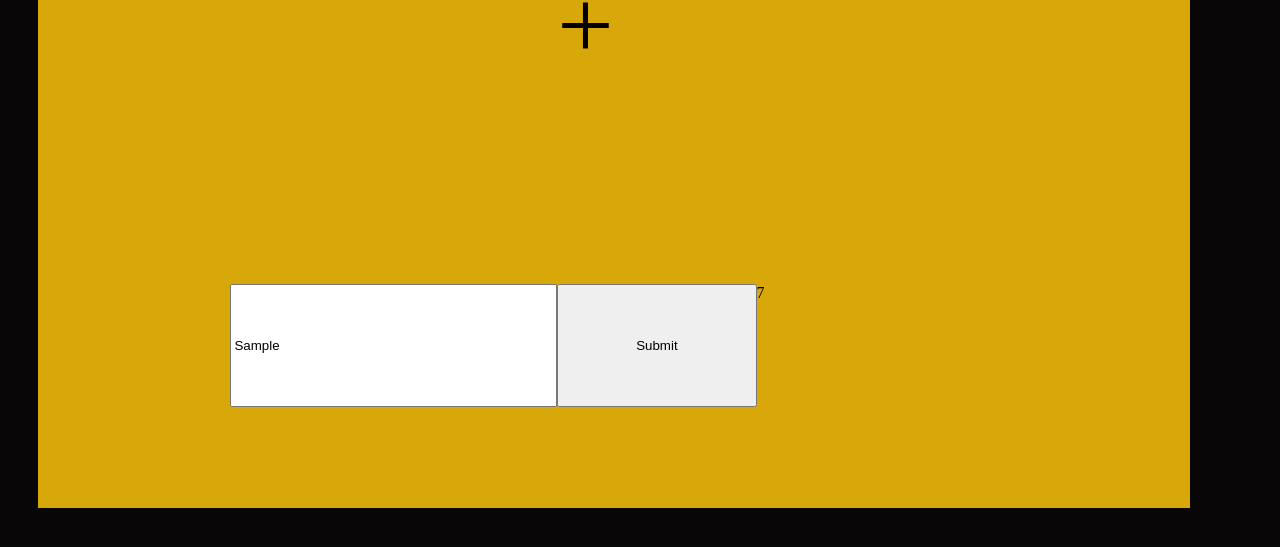
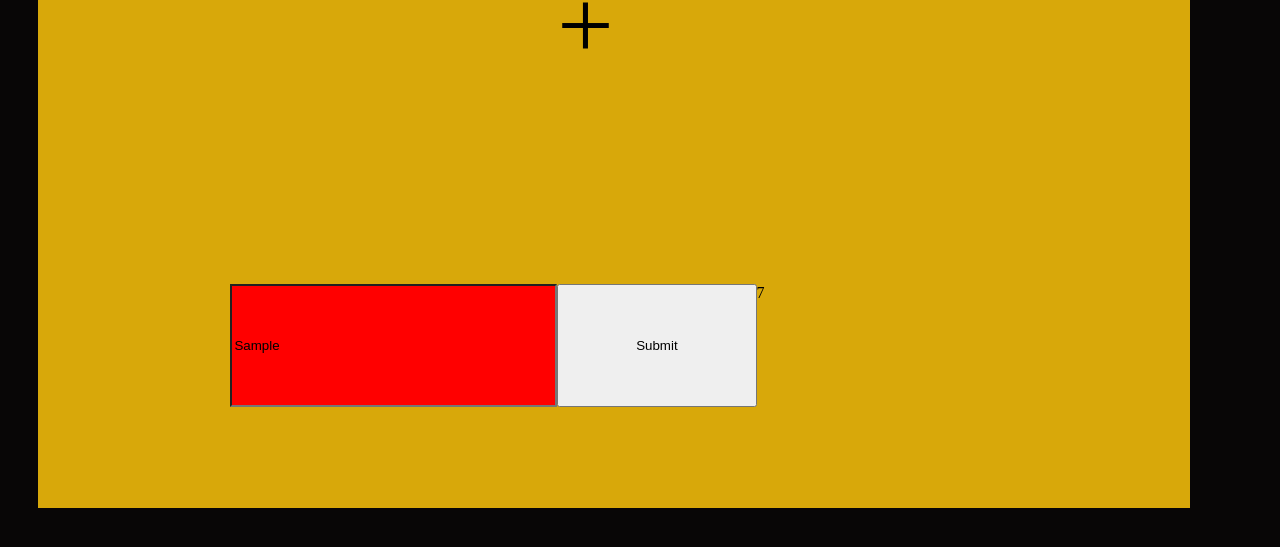
Before and after one commit to Juninho619/Binary-Operator, a plain HTML site: page hard.html in a window 1280 px wide. Both pictures are taken after typing "Sample" into the empty fields and a click on the button "Submit". Shown: the part 157-704 px from the top of the page. Drawn offline with Linux system fonts and the light colour scheme.

Commit message:
avoided cheating

```diff
--- a/hardscript.js
+++ b/hardscript.js
@@ -2,6 +2,7 @@ let leftOperator = document.querySelector(".operator1");
 let rightOperator = document.querySelector(".operator2");
 let submitButton = document.querySelector(".submitanswer");
 let playground = document.querySelector(".playground");
+let wrongAnswer = document.querySelector(".useranswer");
 
 countdown();
 
@@ -46,7 +47,7 @@ class AnswerChecker {
       playground.innerHTML = '<p class="winmessage">You win!</p>';
       window.location.reload();
     } else {
-      alert("Mauvaise réponse !");
+      wrongAnswer.classList.toggle("useranswer-error");
     }
   }
 }
--- a/style.css
+++ b/style.css
@@ -41,6 +41,10 @@ body {
   grid-area: "answer";
 }
 
+.useranswer-error {
+  background-color: red;
+}
+
 .submitanswer {
   grid-area: "submit";
 }
```
Also changed, not shown: index.html (+1 -0 lines), script.js (+2 -6 lines).
